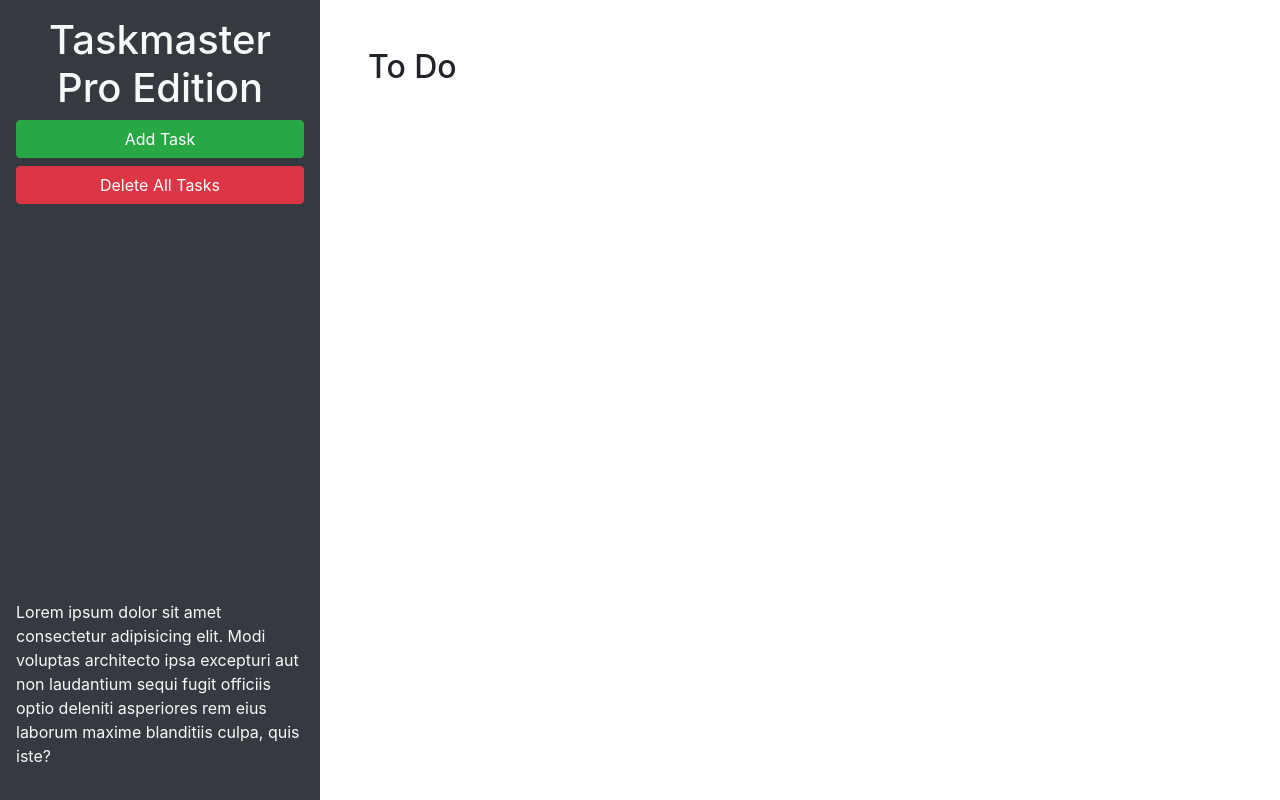
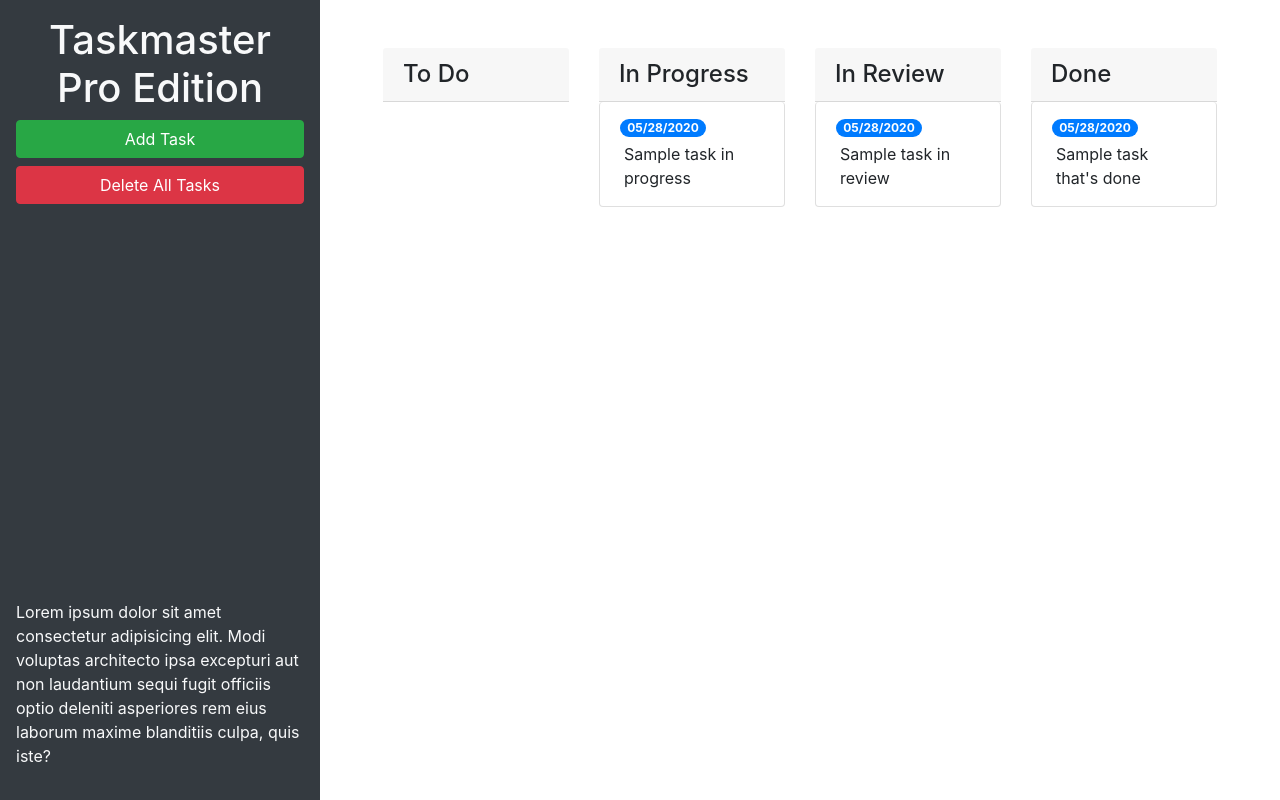
Before and after one commit to AaronLiuXM/taskmaster-pro, a plain HTML site: page index.html in a window 1280 px wide. Drawn offline with nearby package versions, Linux system fonts and the light colour scheme.

Commit message:
add form style

```diff
--- a/index.html
+++ b/index.html
@@ -24,10 +24,58 @@
       </p>
     </header>
     <main class="col-12 col-lg-9">
-      <div class="m-5">
-        <h2>To Do</h2>
-        <ul id="list-toDo" class="list-group"> </ul>
+      <div class="m-5 row justify-content-around">
+      <!--todo start-->
+        <div class="col-12 col-md-6 col-xl-3 mb-3">
+          <h4 class="card-header">
+            To Do
+          </h4>
+          <ul id="list-toDo" class="list-group"> </ul>
+        </div>
+
+      <!--todo end-->
+      <!--in progress start-->
+      <div class="col-12 col-md-6 col-xl-3 mb-3">
+        <h4 class="card-header">
+          In Progress
+        </h4>
+        <ul id="list-inProgress" class="list-group">
+          <li class="list-group-item">
+            <span class="badge badge-primary badge-pill">05/28/2020</span>
+            <p class="m-1">Sample task in progress</p>
+          </li>
+        </ul>
       </div>
+
+      <!--in progress end-->
+      <!--in review start-->
+      <div class="col-12 col-md-6 col-xl-3 mb-3">
+        <h4 class="card-header">
+          In Review
+        </h4>
+        <ul id="list-inReview" class="list-group">
+          <li class="list-group-item">
+            <span class="badge badge-primary badge-pill">05/28/2020</span>
+            <p class="m-1">Sample task in review</p>
+          </li>
+        </ul>
+      </div>
+
+      <!--in review end-->
+      <!--done start-->
+      <div class="col-12 col-md-6 col-xl-3 mb-3">
+        <h4 class="card-header">
+          Done
+        </h4>
+        <ul id="list-done" class="list-group">
+          <li class="list-group-item">
+            <span class="badge badge-primary badge-pill">05/28/2020</span>
+            <p class="m-1">Sample task that's done</p>
+          </li>
+        </ul>
+      </div>
+      <!--done end-->
+    </div>
     </main>
   </div>
 
@@ -46,11 +94,11 @@
           <form>
             <div class="form-group">
               <label for="modalTaskDescription">Task description</label>
-              <textarea id="modalTaskDescription" rows="3"></textarea>
+              <textarea id="modalTaskDescription" rows="3" class="form-control"></textarea>
             </div>
             <div class="form-group">
               <label for="modalDueDate">Due date</label>
-              <input type="text" id="modalDueDate" placeholder="mm/dd/yyyy" autocomplete="off" />
+              <input type="text" class="form-control" id="modalDueDate" placeholder="mm/dd/yyyy" autocomplete="off" />
             </div>
           </form>
         </div>
```
